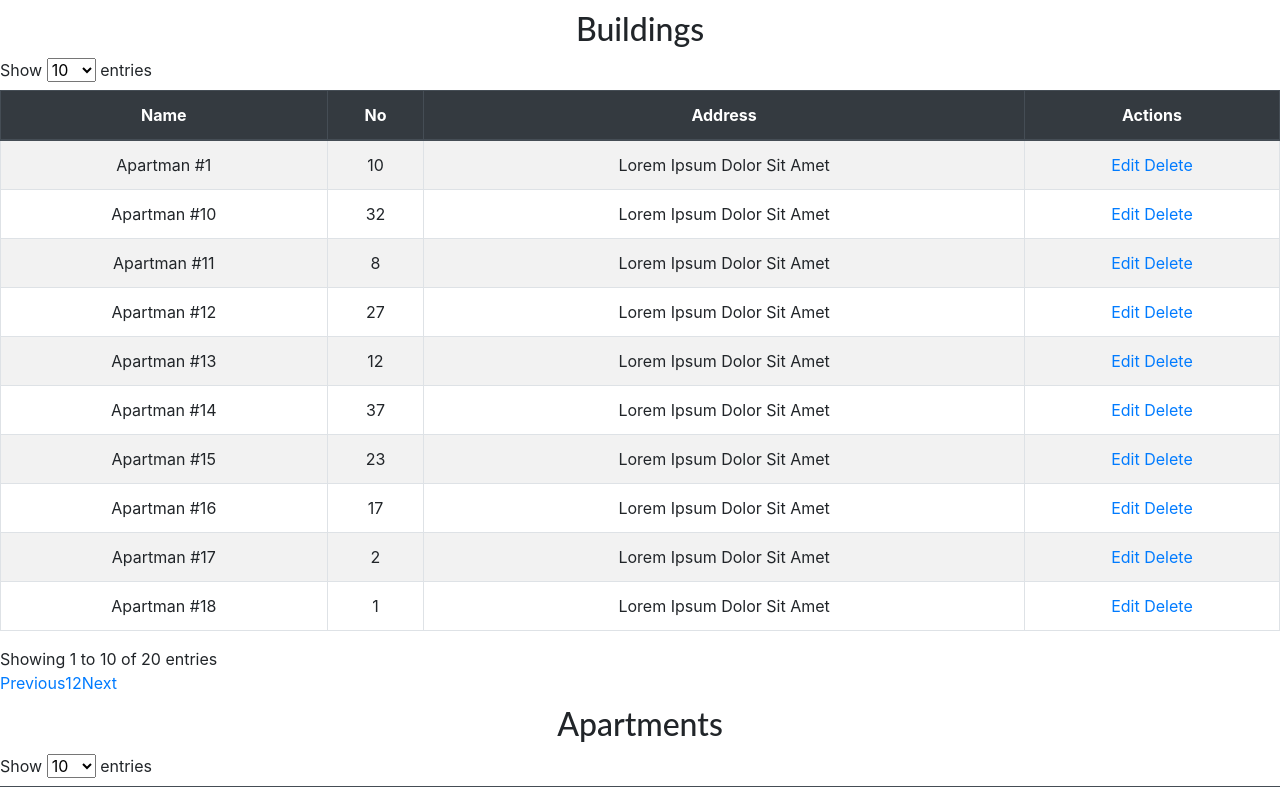
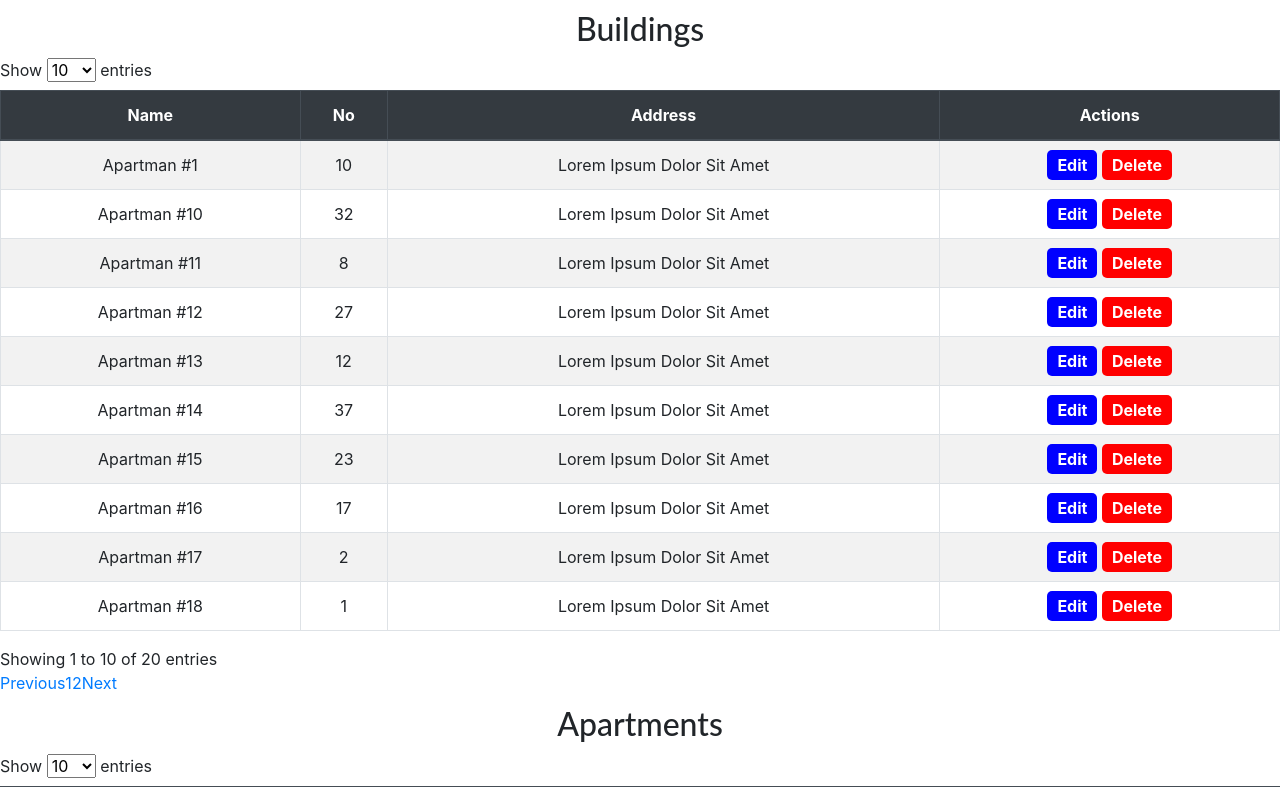
Before and after one commit to onurtacc/inventory-tracking, a Django app: template templates/list.html in a window 1280 px wide. Shown: the top 787 px of the page. Run offline with Django 3.2, Linux system fonts and the light colour scheme; the template is opened without the code that fills it: values that come from a table or form of the project are taken from there, others are empty; data comes from the database, SQL or seed files in the repository; parts of the project's set-up code (start-up, migrations or seed data) failed here and were passed over; some libraries are stand-ins or nearby versions.

Commit message:
edit action buttons

```diff
--- a/static_files/css/main.css
+++ b/static_files/css/main.css
@@ -3,6 +3,27 @@
     text-align: center;
     margin: 10px;
 }
-table{
+
+table {
     text-align: center;
 }
+
+.action-button {
+    padding: 5px 10px;
+    border-radius: 5px;
+    color: white;
+    font-weight: bold;
+}
+
+.action-button:hover {
+    color: white;
+    text-decoration: none;
+}
+
+.action-button.edit {
+    background: blue;
+}
+
+.action-button.delete {
+    background: red;
+}
--- a/templates/list.html
+++ b/templates/list.html
@@ -31,8 +31,8 @@
             <td>{{ build.no }}</td>
             <td>{{ build.address }}</td>
             <td>
-                <a href="">Edit</a>
-                <a href="">Delete</a>
+                <a class="action-button edit" href="">Edit</a>
+                <a class="action-button delete" href="">Delete</a>
             </td>
         </tr>
     {% endfor %}
```
